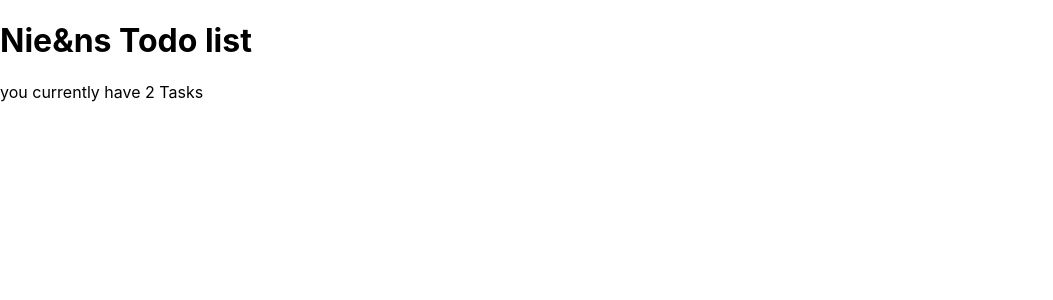
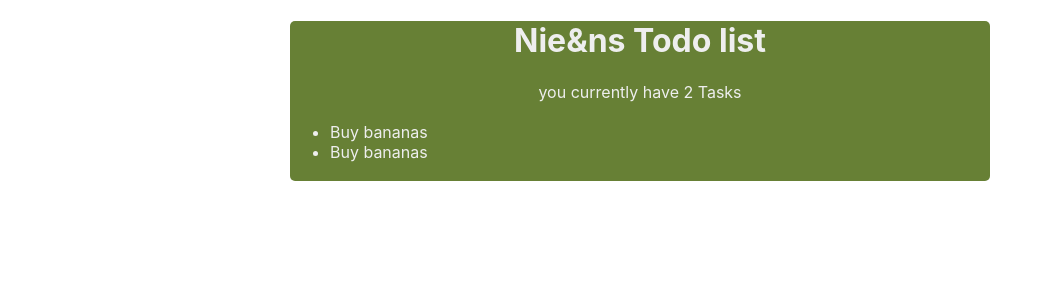
Before and after one commit to jck-bit/A-Todo-list, a React (Create React App) app: page / in a window 1280 px wide. Shown: the top 300 px of the page, without its empty margins (0-1053 px from the left). Built offline with nearby package versions, Linux system fonts and the light colour scheme.

Commit message:
The list

```diff
--- a/src/App.js
+++ b/src/App.js
@@ -1,5 +1,6 @@
 import Do_itContextProvider from "./context/Do_itContext";
 import Navbar from './components/Navbar'
+import Todlist from "./components/Todlist";
 
 
 
@@ -10,6 +11,7 @@ function App() {
     <div className="App">
       <Do_itContextProvider>
        <Navbar/>
+       <Todlist/>
       </Do_itContextProvider>
       </div>
   );
--- a/src/components/Do_itDetails.js
+++ b/src/components/Do_itDetails.js
@@ -1,14 +1,17 @@
-import React from "react";
+import React,{useContext} from "react";
+import { Do_itContext } from "../context/Do_itContext";
 
 
-
-const  Do_itDetail = ({todo}) => {
+const Do_itDetails = ({todo}) => {
+    const { removeBook } = useContext(Do_itContext)
     return (
-        <div className="navbar">
-            <li className="hello">{todo.today}</li>
-            <li className="hello">{todo.Task}</li>
+        <div>
+            <li>
+                <div className="today">{todo.oday}</div>
+                <div className="Task">{todo.Task}</div>
+            </li>
         </div>
-     );
+    )
 }
 
-export default Do_itDetail;
+export default Do_itDetails
--- a/src/components/Navbar.js
+++ b/src/components/Navbar.js
@@ -5,7 +5,7 @@ import {Do_itContext} from '../context/Do_itContext';
 export const Navbar = () => {
     const {todos} = useContext(Do_itContext);
     return (
-        <div>
+        <div className="nien">
             <h1>Nie&ns Todo list</h1>
             <p>you currently have {todos.length} Tasks</p>
         </div>
--- /dev/null
+++ b/src/components/Todlist.js
@@ -0,0 +1,25 @@
+import React,{useContext} from 'react'
+import { Do_itContext } from '../context/Do_itContext'
+import Do_itDetails from './Do_itDetails'
+
+
+
+const Todlist = () => {
+    const {todos} = useContext(Do_itContext)
+    return  todos.length ? (
+        <div>
+            <ul>
+                {todos.map(todo =>{
+                    return(
+                        <Do_itDetails  todo = {todo} key={todo.id}/>
+                    )
+                })}
+            </ul>
+
+        </div>
+      ) : (
+         <div classname="empty"> No Task</div>
+    )
+}
+
+export default Todlist
--- a/src/context/Do_itContext.js
+++ b/src/context/Do_itContext.js
@@ -10,8 +10,8 @@ const Do_itContextProvider = (props) => {
         {today:'go to the market', Task:'Buy bananas', id: 2}
     ])
 
-    function addTask(today, Task) {
-        setTodo(...todos, { today, Task, id: uuidv4() });
+    function addTask(Today, Task) {
+        setTodo(...todos, { Today, Task, id: uuidv4() });
     }
 
     const removeTask =() =>{
--- a/src/index.css
+++ b/src/index.css
@@ -11,3 +11,17 @@ code {
   font-family: source-code-pro, Menlo, Monaco, Consolas, 'Courier New',
     monospace;
 }
+.App{
+  background:rgb(103, 128, 53);
+  margin: 20px auto;
+  width: 90%;
+  width: 700px;
+  color: #eee;
+  border-radius: 5px;
+  height: 10rem;
+}
+
+.nien{
+  text-align: center;
+  margin-bottom: 20px;
+}
```
